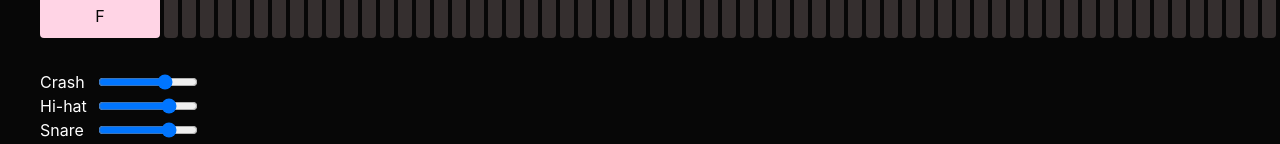
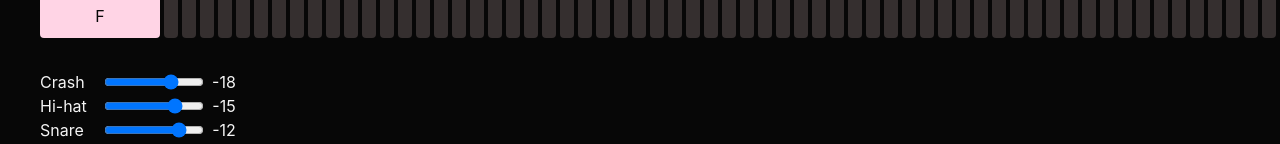
Before and after one commit to jaredami/djenterator, a React (Vite) app: page / in a window 1280 px wide. Shown: the part 802-946 px from the top of the page. Built offline with nearby package versions, Linux system fonts and the light colour scheme; no server answers.

Commit message:
Show volume values and adjust defaults

```diff
--- a/src/components/VolumeControl.scss
+++ b/src/components/VolumeControl.scss
@@ -1,8 +1,9 @@
 .volume-control {
-  width: 160px;
+  width: 200px;
   display: flex;
   flex-direction: row;
-  justify-content: space-around;
+  justify-content: space-between;
+  color: #f5f5f5;
 
   label {
     width: 60px;
@@ -12,4 +13,8 @@
   input {
     width: 100px;
   }
+
+  .value {
+    width: 2rem;
+  }
 }
--- a/src/components/VolumeControl.tsx
+++ b/src/components/VolumeControl.tsx
@@ -6,7 +6,7 @@ export const VolumeControl: React.FC<{
   onChange: (newVolume: number) => void;
 }> = ({ label, value, onChange }) => (
   <div className="volume-control">
-    <label style={{ color: 'white' }}>{label}</label>
+    <label>{label}</label>
     <input
       type="range"
       min="-60"
@@ -14,5 +14,6 @@ export const VolumeControl: React.FC<{
       value={value}
       onChange={(e) => onChange(Number(e.target.value))}
     />
+    <div className="value">{value}</div>
   </div>
 );
--- a/src/generators/Drums.ts
+++ b/src/generators/Drums.ts
@@ -33,10 +33,10 @@ export const DrumsGenerator: Generator<DrumGeneratorKeys> = {
   volumes: {
     Crash: -18,
     'Hi-hat': -15,
-    Snare: -15,
+    Snare: -12,
     Kick: -15,
-    Guitar1: -20,
-    Guitar2: -20,
+    Guitar1: -17,
+    Guitar2: -17,
     Bass: -18,
   },
   generateSection: (sectionLength: number) => {
--- a/src/generators/Guitar.ts
+++ b/src/generators/Guitar.ts
@@ -30,7 +30,7 @@ export const GuitarGeneratorKeysArray = [
 
 export type GuitarGeneratorKeys = (typeof GuitarGeneratorKeysArray)[number];
 
-const volume = -7;
+const volume = -10;
 
 export const GuitarGenerator: Generator<GuitarGeneratorKeys> = {
   clips: {
```
